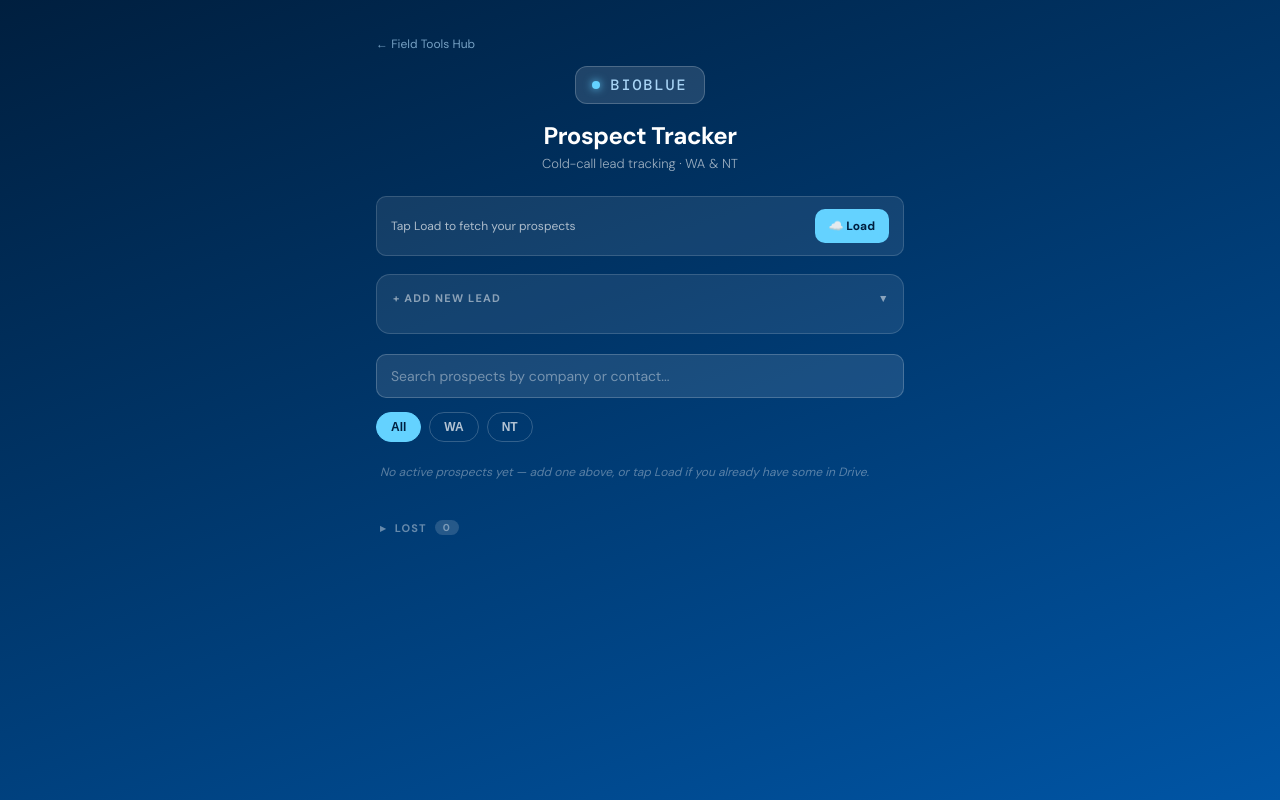
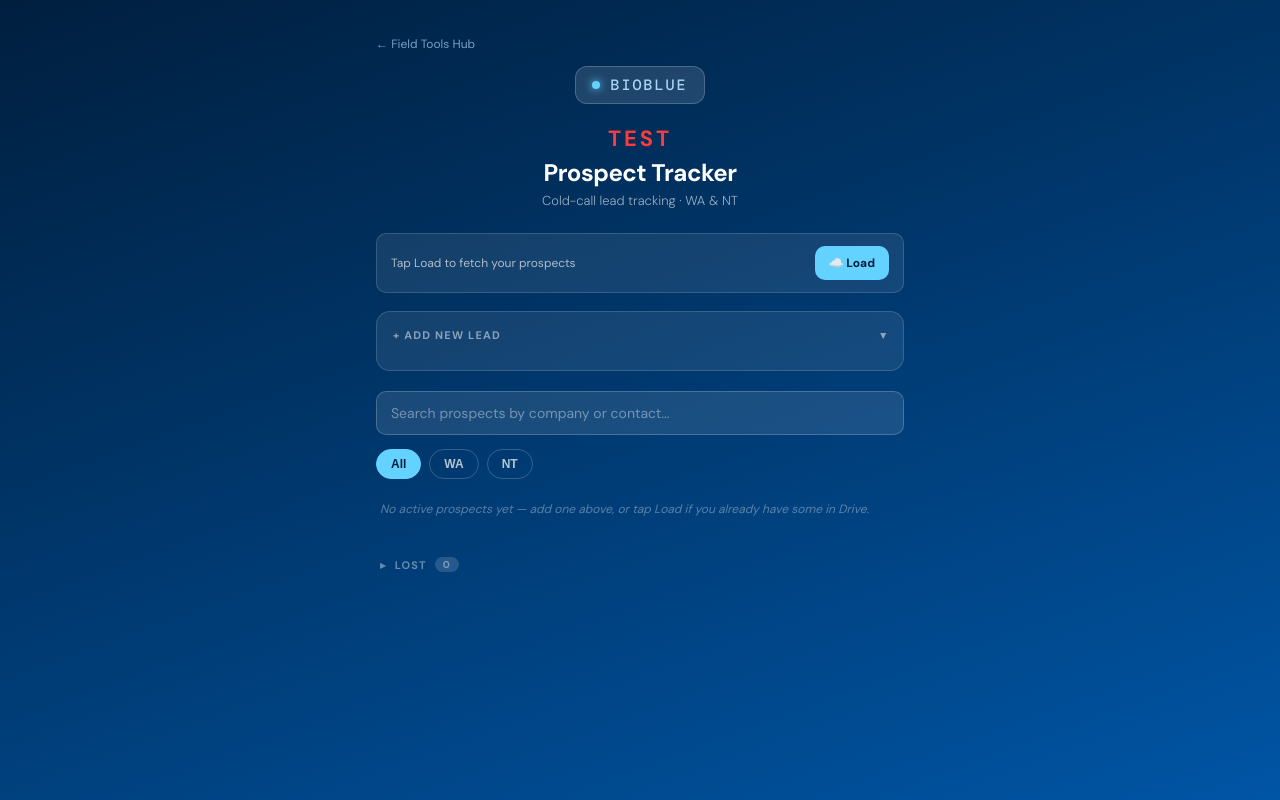
Before and after one commit to michaelhodnett2022-coder/TEST-bioblue-prospect-tracker-, a plain HTML site: page index.html in a window 1280 px wide. Drawn offline with nearby package versions, Linux system fonts and the light colour scheme.

Commit message:
Update index.html

```diff
--- a/index.html
+++ b/index.html
@@ -209,6 +209,7 @@ body {
 
 <div class="header">
   <div class="logo-wrap"><div class="logo-dot"></div><div class="logo-text">BIOBLUE</div></div>
+  <div style="color:#ff3b3b;font-weight:800;font-size:22px;letter-spacing:3px;margin:4px 0;">TEST</div>
   <h1>Prospect Tracker</h1>
   <p>Cold-call lead tracking · WA &amp; NT</p>
 </div>
```
